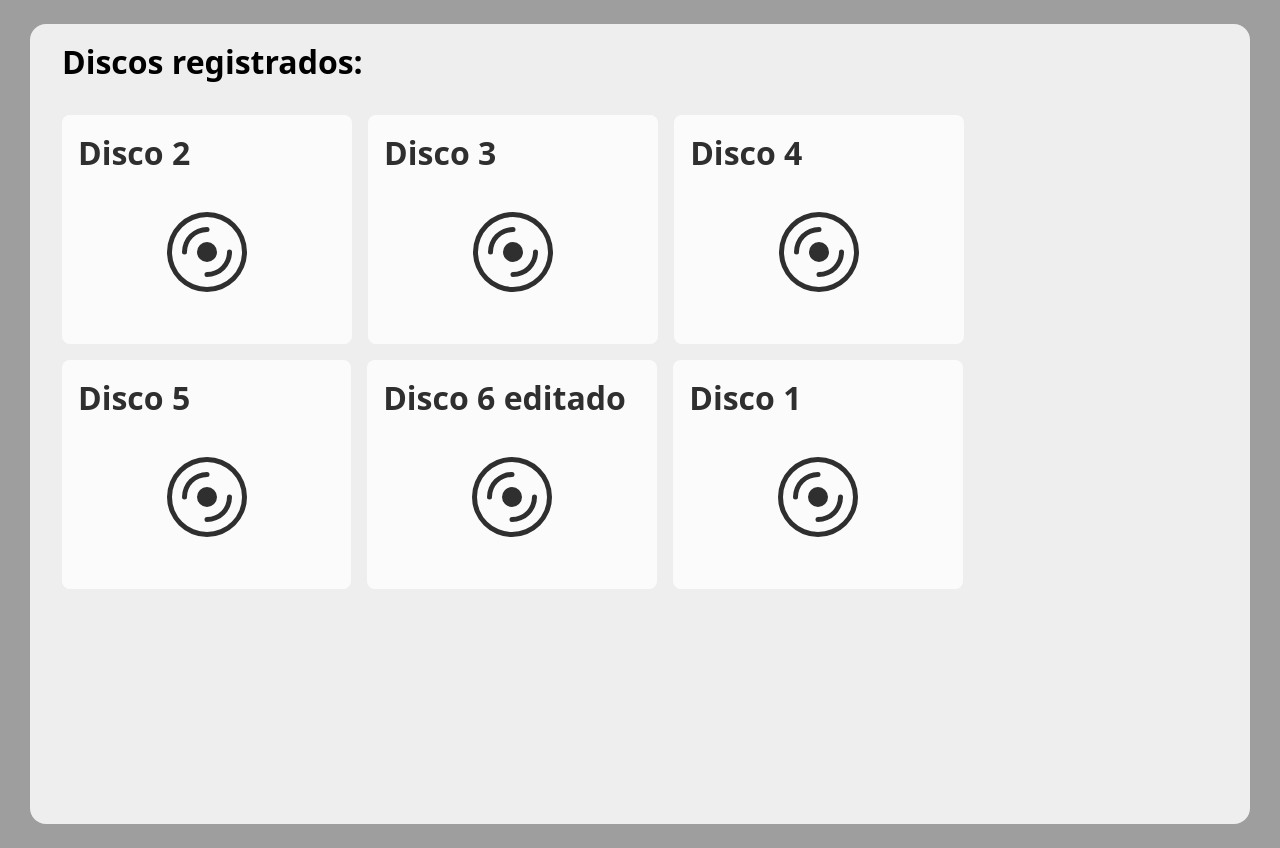
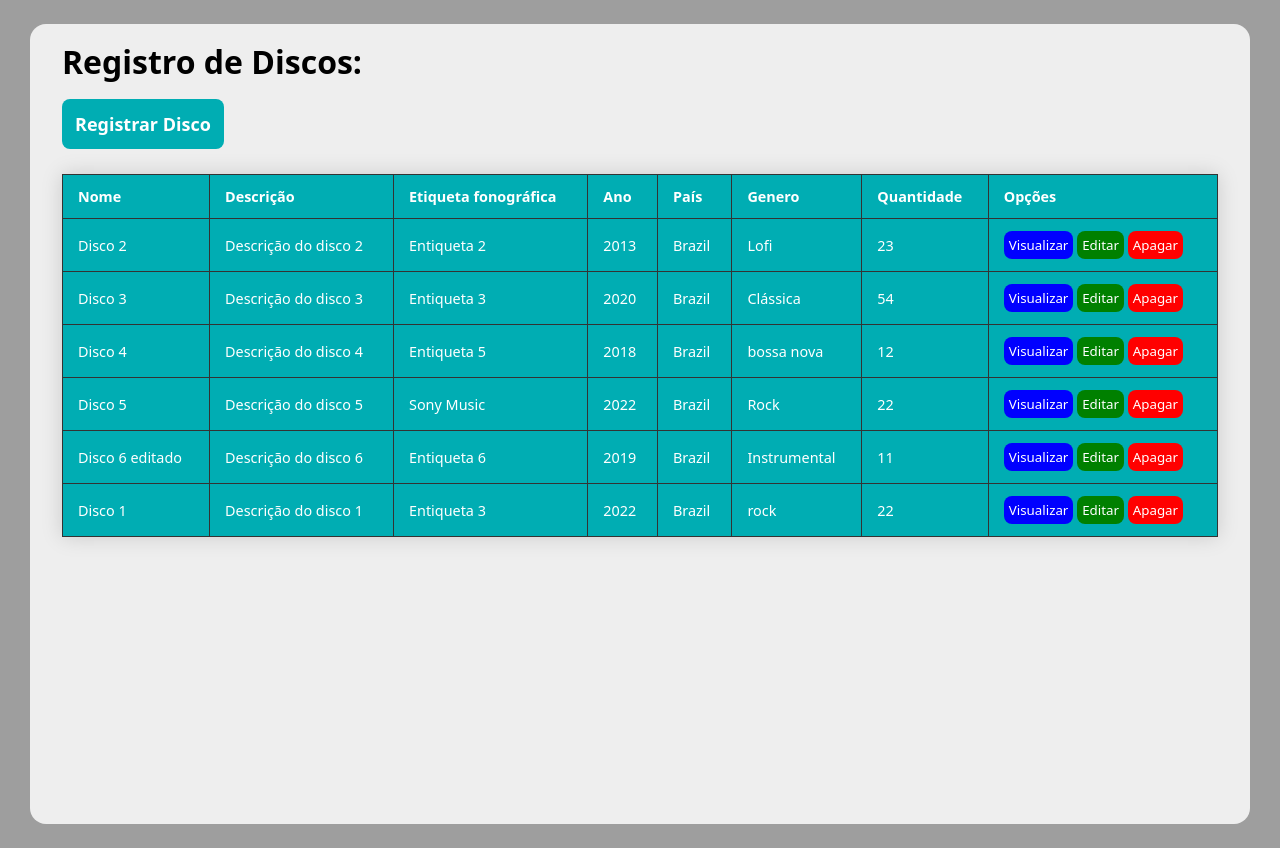
Before and after one commit to WillianM19/Atividade-6-DSW, a Django app: page / in a window 1280 px wide. Run offline with Django 4.2, Linux system fonts and the light colour scheme; data comes from the database, SQL or seed files in the repository; both versions use the stored data as it was after the commit.

Commit message:
Atividade 10

```diff
--- a/discos/static/css/styles.css
+++ b/discos/static/css/styles.css
@@ -8,7 +8,7 @@ main {
     margin: auto;
 
     background-color: rgb(238, 238, 238);
-    height: 800px;
+    min-height: 800px;
     border-radius: 16px;
     padding: 16px 32px;
 }
@@ -28,6 +28,10 @@ main {
     }
 }
 
+a {
+    text-decoration: none;
+    color: inherit;
+}
 .itemCard {
     background-color: rgb(255, 255, 255);
     border-radius: 8px;
@@ -89,3 +93,66 @@ main {
     margin-top: 32px;
     width: 100%;
 }
+
+.btnNewDisc {
+    padding: 13px;
+    background-color: #00adb3;
+    color: white;
+    border-radius: 8px;
+    border: none;
+    font-size: 18px;
+    font-weight: 700;
+    margin-top: 16px;
+}
+
+table {
+    border-collapse: collapse;
+    margin: 25px 0;
+    font-size: 0.9em;
+    font-family: sans-serif;
+    width: 100%;
+    box-shadow: 0 0 20px rgba(0, 0, 0, 0.15);
+}
+
+table tr {
+    background-color: #00adb3;
+    color: #ffffff;
+    text-align: left;
+}
+
+table :where(th, td) {
+    border: 1px solid #333;
+    padding: 12px 15px;
+}
+
+table button {
+    border: none;
+    padding: 5px;
+    border-radius: 8px;
+    color: white;
+    font-weight: 700px;
+    cursor: pointer;
+}
+
+form {
+    display: flex;
+    flex-direction: column;
+    gap: 16px;
+    padding: 20px 0;
+}
+
+form :where(select, input, button) {
+    height: 45px;
+    border-radius: 8px;
+    border: 1px solid #333;
+    outline: none;
+    padding: 0 8px;
+}
+
+form button {
+    background-color: #009879;
+    font-size: 18px;
+    font-weight: 700;
+    color: white;
+    cursor: pointer;
+}
--- a/discos/templates/index.html
+++ b/discos/templates/index.html
@@ -5,17 +5,44 @@
 <head>
     <meta charset="UTF-8">
     <meta name="viewport" content="width=device-width, initial-scale=1.0">
-    <title>Document</title>
+    <title>Registro de Discos</title>
     <link rel="stylesheet" href="{% static 'css/styles.css'%}">
 </head>
+
 <body>
     <main>
-        <h1>Discos registrados:</h1>
-        <div class="discsList">
+        <h1>Registro de Discos:</h1>
+        <a href="{% url 'createDisc' %}">
+            <button class="btnNewDisc">Registrar Disco</button>
+        </a>
+        <table>
+            <tr>
+                <th>Nome</th>
+                <th>Descrição</th>
+                <th>Etiqueta fonográfica</th>
+                <th>Ano</th>
+                <th>País</th>
+                <th>Genero</th>
+                <th>Quantidade</th>
+                <th>Opções</th>
+            </tr>
             {% for disc in discs%}
-                {% include 'itemCard.html' with disc=disc %}
+                <tr>
+                    <td> {{disc.name}}</td>
+                    <td> {{disc.description}}</td>
+                    <td> {{disc.phonographicLabel}}</td>
+                    <td> {{disc.year}}</td>
+                    <td> {{disc.country}}</td>
+                    <td> {{disc.genre}}</td>
+                    <td> {{disc.amount}}</td>
+                    <td>
+                        <button style="background-color: blue" ><a href="showDisc/{{ disc.id }}">Visualizar</a></button>
+                        <button style="background-color: green" ><a href="editDisc/{{ disc.id }}">Editar</a></button>
+                        <button style="background-color: red"><a href="deleteDisc/{{ disc.id }}">Apagar</a></button>
+                    </td>
+                </tr>
             {%endfor%}
-        </div>
+        </table>
     </main>
 </body>
 </html>
--- a/discos/templates/itemCard.html
+++ /dev/null
@@ -1,14 +0,0 @@
-{% load static %}
-<div class="itemCard">
-    <h1>{{disc.name}}</h1>
-    <div class='itemCard_info'>
-        <p><strong>Nome:</strong> {{disc.name}}</p>
-        <p><strong>Descrição:</strong> {{disc.description}}</p>
-        <p><strong>Etiqueta fonográfica:</strong> {{disc.phonographicLabel}}</p>
-        <p><strong>Ano:</strong> {{disc.year}}</p>
-        <p><strong>País:</strong> {{disc.country}}</p>
-        <p><strong>Genero:</strong> {{disc.genre}}</p>
-        <p><strong>Quantidade:</strong> {{disc.amount}}</p>
-    </div>
-    <img src={% static 'icons/IconDisc.svg' %} />
-</div>
--- a/discos/urls.py
+++ b/discos/urls.py
@@ -2,5 +2,9 @@ from django.urls import path
 from . import views
 
 urlpatterns = [
-    path('', views.index, name='index')
+    path('', views.index, name='index'),
+    path('createDisc', views.createDisc, name='createDisc'),
+    path('editDisc/<int:id>', views.editDisc, name='editDisc'),
+    path('deleteDisc/<int:id>', views.deleteDisc, name='deleteDisc'),
+    path('showDisc/<int:id>', views.showDisc, name='showDisc'),
 ]
--- a/discos/views.py
+++ b/discos/views.py
@@ -1,5 +1,43 @@
+from django.http import HttpResponseRedirect
 from django.shortcuts import render
-from . import models
+from .models import disc
+from .forms import CreateDisc
 
 def index(request):
-    return render(request, 'index.html', {'discs': models.disc.objects.all()})
+	return render(request, 'index.html', {'discs': disc.objects.all()})
+
+
+def createDisc(request):
+	if request.method == "POST":
+		form = CreateDisc(request.POST)
+		if form.is_valid():
+			form.save()
+			return HttpResponseRedirect('/')
+		else:
+			return render(request, 'createDisc.html', {'form': form})
+	else:
+		form = CreateDisc()
+
+	return render(request, 'createDisc.html', {'form': form})
+
+def editDisc(request, id):
+   discUni = disc.objects.get(id=id)
+   form = CreateDisc(request.POST, instance=discUni)
+   if request.method == "POST":
+       if form.is_valid():
+           form.save()
+           return HttpResponseRedirect('/')
+       else:
+           return render(request, 'editDisc.html', {'form': form, 'disc': discUni})
+   else:
+       form = CreateDisc(instance=discUni)
+       return render(request, 'editDisc.html', {'form': form, 'disc': discUni})
+
+def deleteDisc(request, id):
+	discUni = disc.objects.get(id=id)
+	discUni.delete()
+	return HttpResponseRedirect('/')
+
+def showDisc(request, id):
+    discUni = disc.objects.get(id=id)
+    return render(request, 'showDisc.html', {'disc': discUni})
```
Also changed, not shown: discos/forms.py (added, +7 -0 lines), discos/templates/createDisc.html (added, +21 -0 lines), discos/templates/editDisc.html (added, +21 -0 lines), discos/templates/showDisc.html (added, +37 -0 lines), db.sqlite3.
